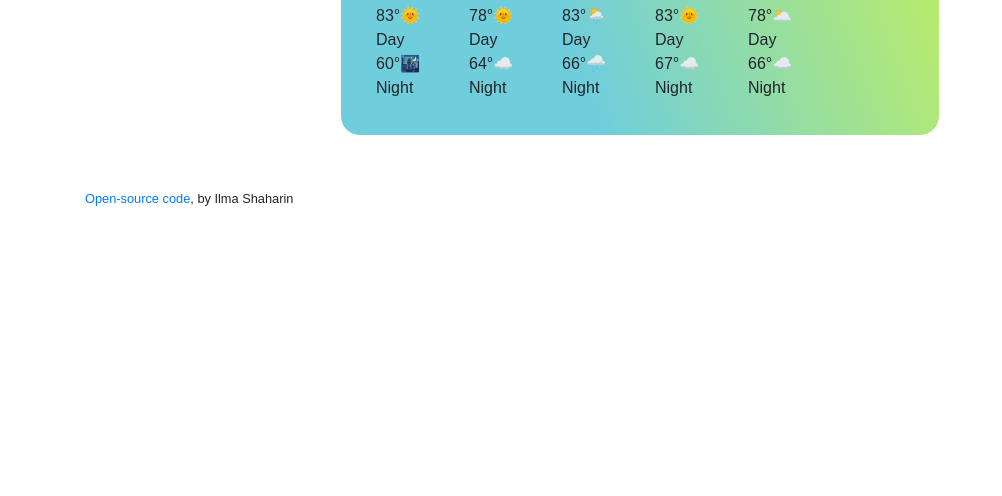
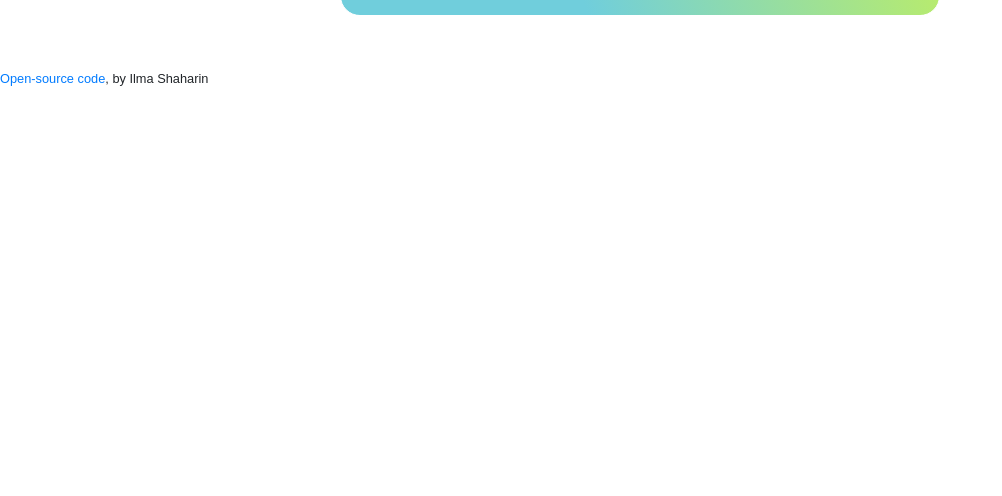
Before and after one commit to ilma96/vanilla-weather-app, a plain HTML site: page index.html in a window 1280 px wide. Shown: the part 304-800 px from the top of the page, without its empty margins (0-1002 px from the left). Drawn offline with nearby package versions, Linux system fonts and the light colour scheme; no server answers.

Commit message:
Removed some unnecessary data.

```diff
--- a/index.html
+++ b/index.html
@@ -77,32 +77,6 @@
             </ul>
           </div>
         </div>
-        <div class="row">
-          <div class="col-2">
-            Tomorrow
-            <div>83°🌞Day</div>
-            <div>60°🌃 Night</div>
-          </div>
-          <div class="col-2">
-            Saturday
-            <div>78°🌞Day</div>
-            <div>64°☁️ Night</div>
-          </div>
-          <div class="col-2">
-            Sunday
-            <div>83°🌦️Day</div>
-            <div>66°🌧️ Night</div>
-          </div>
-          <div class="col-2">
-            Monday
-            <div>83°🌞Day</div>
-            <div>67°☁️ Night</div>
-          </div>
-          <div class="col-2">
-            Tuesday
-            <div>78°🌥️Day</div>
-            <div>66°☁️ Night</div>
-          </div>
         </div>
       </div>
       <small
```
